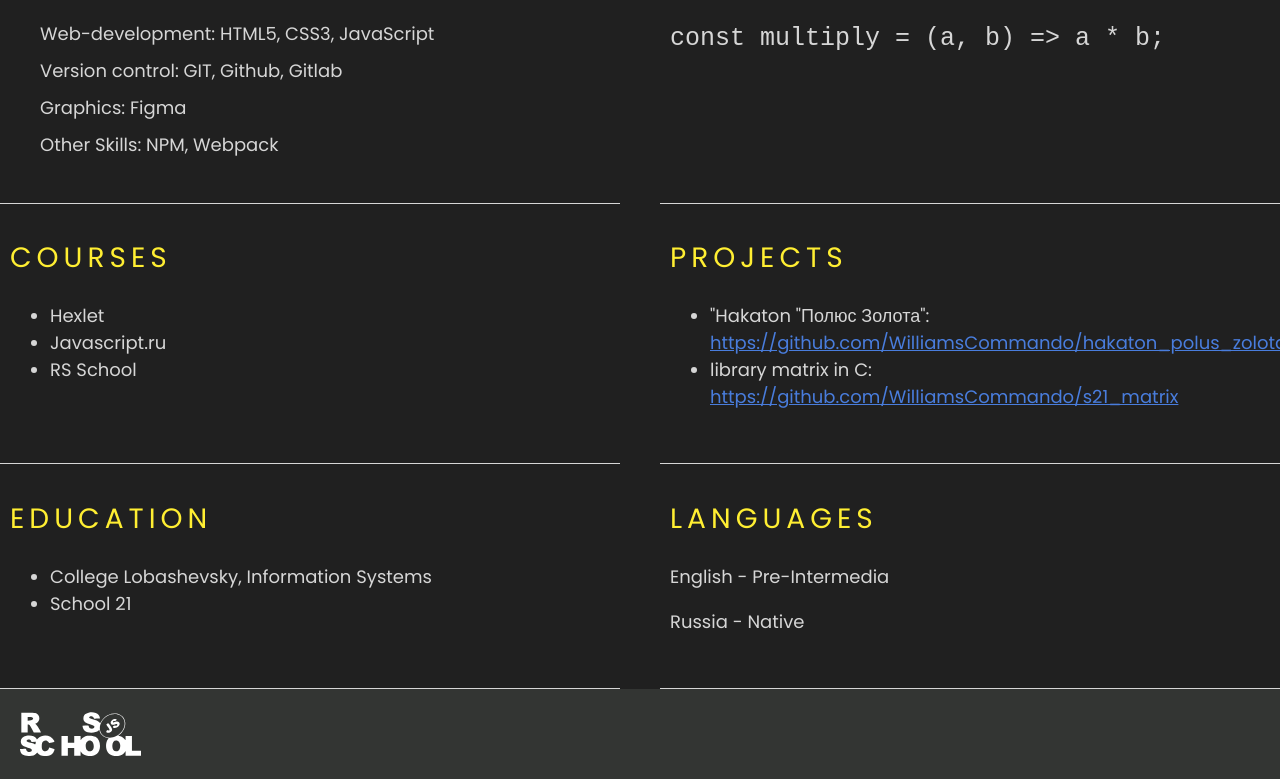
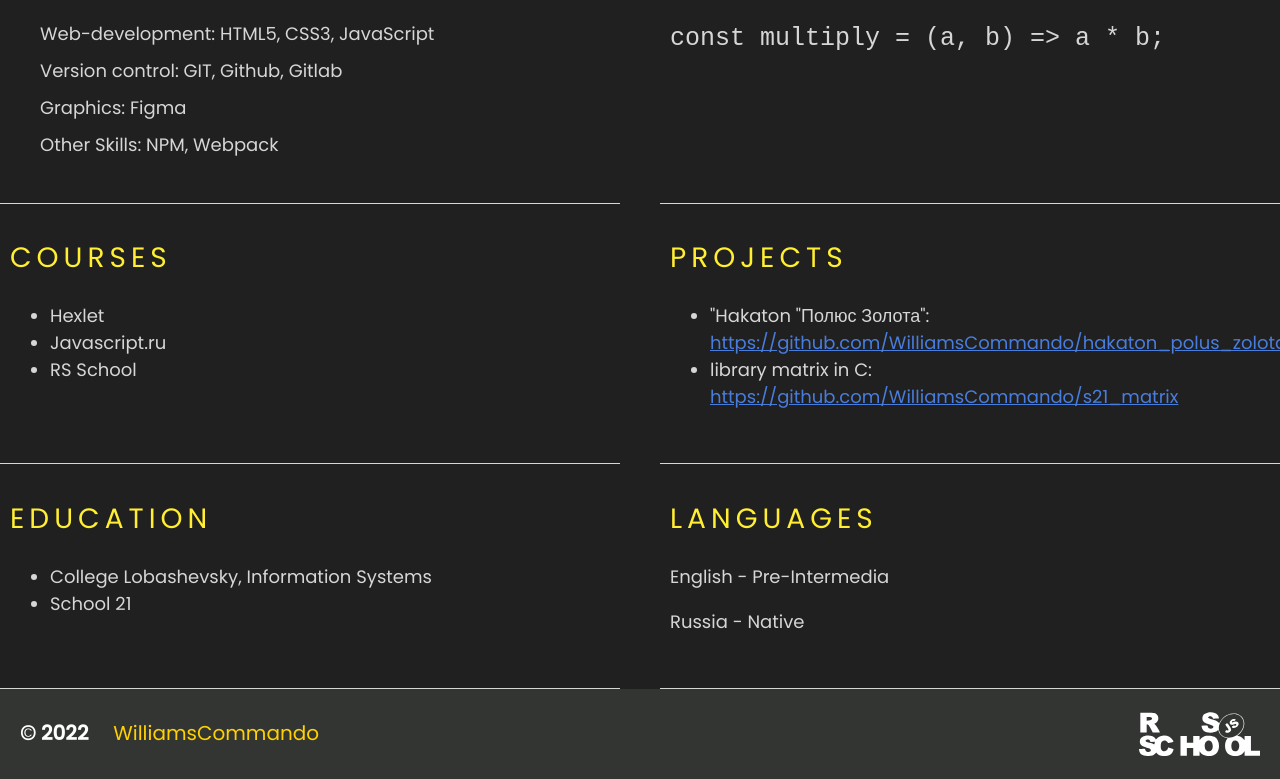
Before and after one commit to WilliamsCommando/rsschool-cv, a plain HTML site: page index.html in a window 1280 px wide. Shown: the part 811-1590 px from the top of the page. Drawn offline with Linux system fonts and the light colour scheme.

Commit message:
feat: footer done

```diff
--- a/index.html
+++ b/index.html
@@ -101,6 +101,12 @@
 
   <footer class="footer">
     <div class="container footer-container">
+      <div>
+        <a class="footer-year">© 2022</a>
+        <a href="https://github.com/WilliamsCommando" class="github nav-link">
+          WilliamsCommando
+        </a>
+      </div>
       <a href="https://rs.school/js/" class="rss"></a>
     </div>
   </footer>
--- a/style.css
+++ b/style.css
@@ -177,3 +177,15 @@ li {
   background-size: contain;
   background-repeat: no-repeat;
 }
+
+.github {
+  color: #FFD100;
+  text-decoration: none;
+  line-height: 45px;
+  font-size: 20px;
+}
+
+.footer-year {
+  font-weight: bolder;
+  font-size: 20px;
+}
```
